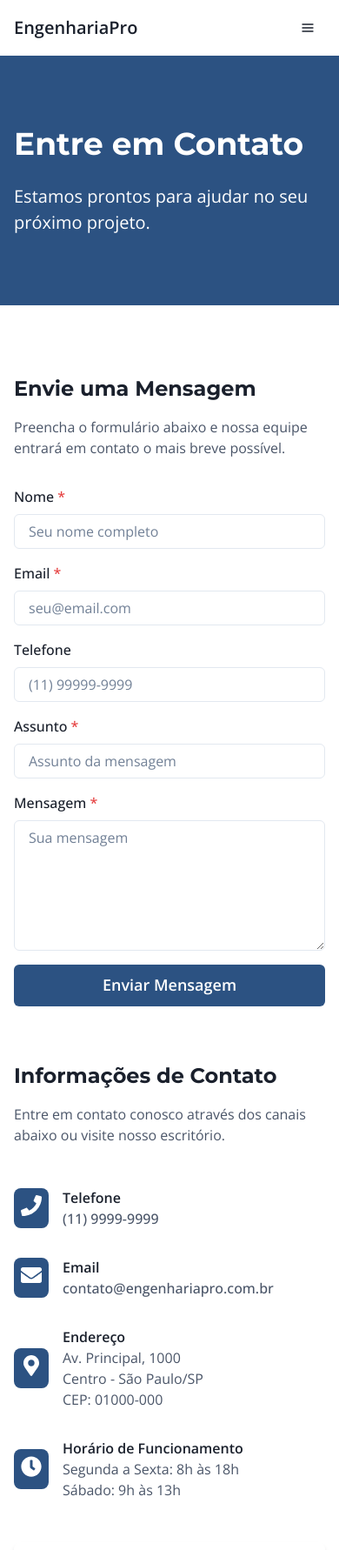
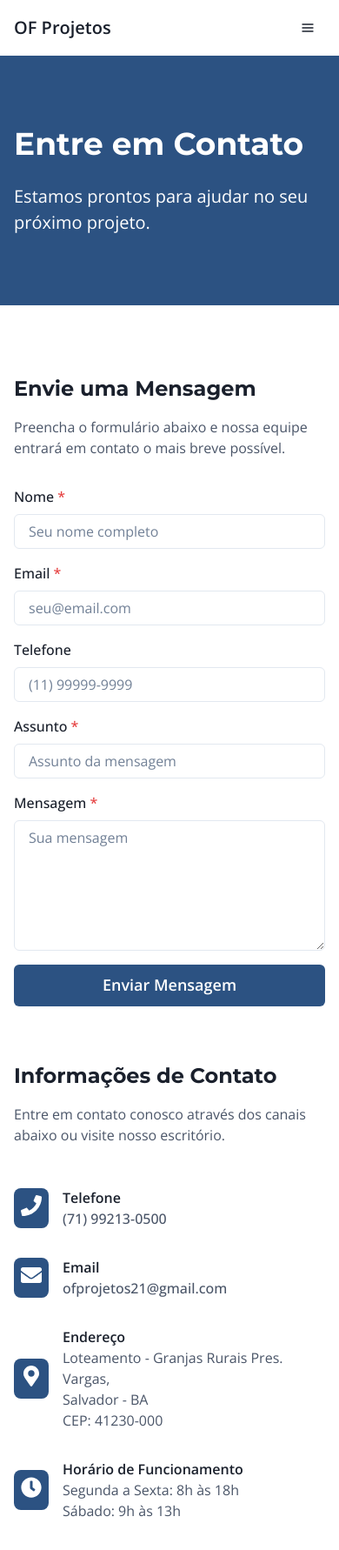
Before and after one commit to OF-Projetos/site, a React (Vite) app: page /contato in a window 390 px wide. Shown: the top 1782 px of the page at 87% size. Built offline with nearby package versions, Linux system fonts and the light colour scheme; grey boxes are pictures that could not be loaded.

Commit message:
Update branding and contact information across the application - Change all instances of "EngenhariaPro" to "OF Projetos" in header, footer, about, and contact pages - Update contact details including phone number, email, and address in the footer and contact page.

```diff
--- a/index.html
+++ b/index.html
@@ -6,10 +6,10 @@
   <link rel="icon" type="image/svg+xml" href="/vite.svg" />
   <meta name="viewport" content="width=device-width, initial-scale=1.0" />
   <meta name="description"
-    content="EngenhariaPro - Soluções completas em engenharia civil para todos os tipos de projetos. Projetos estruturais, consultoria, gestão de obras e muito mais." />
+    content="OF Projetos - Soluções completas em engenharia civil para todos os tipos de projetos. Projetos estruturais, consultoria, gestão de obras e muito mais." />
   <meta name="keywords"
     content="engenharia civil, projetos estruturais, consultoria, gestão de obras, construção civil" />
-  <title>EngenhariaPro - Excelência em Engenharia Civil</title>
+  <title>OF Projetos - Excelência em Engenharia Civil</title>
   <link
     href="https://fonts.googleapis.com/css2?family=Montserrat:wght@400;500;600;700&family=Open+Sans:wght@400;500;600&display=swap"
     rel="stylesheet">
--- a/src/components/Footer.tsx
+++ b/src/components/Footer.tsx
@@ -1,5 +1,5 @@
 import { Box, Container, Stack, Text, Link, SimpleGrid, useColorModeValue } from '@chakra-ui/react';
-import { FaFacebook, FaTwitter, FaLinkedin, FaInstagram } from 'react-icons/fa';
+import { FaEnvelope, FaWhatsapp, FaLinkedin, FaInstagram } from 'react-icons/fa';
 
 const Footer = () => {
   return (
@@ -27,25 +27,25 @@ const Footer = () => {
 
           <Stack align="flex-start">
             <Text fontWeight="bold" fontSize="lg" mb={2}>Contato</Text>
-            <Text>Telefone: (11) 1234-5678</Text>
-            <Text>Email: contato@engenhariapro.com.br</Text>
-            <Text>Endereço: Av. Principal, 1000</Text>
-            <Text>São Paulo - SP</Text>
+            <Text>Telefone: (71) 99213-0500</Text>
+            <Text>Email: ofprojetos21@gmail.com</Text>
+            <Text>Endereço: Loteamento - Granjas Rurais Pres. Vargas, Salvador - BA, 41230-000</Text>
+            <Text>Salvador - BA</Text>
           </Stack>
 
           <Stack align="flex-start">
             <Text fontWeight="bold" fontSize="lg" mb={2}>Redes Sociais</Text>
             <Stack direction="row" spacing={6}>
-              <Link href="#" isExternal>
-                <FaFacebook size="24px" />
+              <Link href="mailto:ofprojetos21@gmail.com" isExternal>
+                <FaEnvelope size="24px" />
               </Link>
-              <Link href="#" isExternal>
-                <FaTwitter size="24px" />
+              <Link href="https://wa.me/5571992130500" isExternal>
+                <FaWhatsapp size="24px" />
               </Link>
-              <Link href="#" isExternal>
+              <Link href="https://www.linkedin.com/company/of-projetos/" isExternal>
                 <FaLinkedin size="24px" />
               </Link>
-              <Link href="#" isExternal>
+              <Link href="https://www.instagram.com/ofprojetos/" isExternal>
                 <FaInstagram size="24px" />
               </Link>
             </Stack>
@@ -54,7 +54,7 @@ const Footer = () => {
 
         <Box borderTopWidth={1} borderStyle="solid" borderColor={useColorModeValue('gray.200', 'gray.700')} pt={8} mt={8}>
           <Text textAlign="center">
-            © {new Date().getFullYear()} EngenhariaPro. Todos os direitos reservados.
+            © {new Date().getFullYear()} OF Projetos. Todos os direitos reservados.
           </Text>
         </Box>
       </Container>
--- a/src/components/Header.tsx
+++ b/src/components/Header.tsx
@@ -25,7 +25,7 @@ const Header = () => {
     <Box bg="white" px={4} boxShadow="sm">
       <Flex h={16} alignItems="center" justifyContent="space-between">
         <ChakraLink as={Link} to="/" fontWeight="bold" fontSize="xl">
-          EngenhariaPro
+          OF Projetos
         </ChakraLink>
 
         <Flex display={{ base: 'none', md: 'flex' }} alignItems="center">
--- a/src/pages/About.tsx
+++ b/src/pages/About.tsx
@@ -52,7 +52,7 @@ const About = () => {
             <Stack spacing={4}>
               <Heading>Nossa História</Heading>
               <Text color="gray.600" fontSize="lg">
-                Fundada em 2008, a EngenhariaPro nasceu com o objetivo de oferecer soluções inovadoras
+                Fundada em 2008, a OF Projetos nasceu com o objetivo de oferecer soluções inovadoras
                 e sustentáveis em engenharia civil. Ao longo dos anos, construímos uma reputação sólida
                 baseada na excelência técnica, comprometimento com prazos e satisfação dos clientes.
               </Text>
--- a/src/pages/Contact.tsx
+++ b/src/pages/Contact.tsx
@@ -191,8 +191,8 @@ const Contact = () => {
                   icon={FaPhone}
                   title="Telefone"
                   content={
-                    <Link href="tel:+551199999999" color="gray.600">
-                      (11) 9999-9999
+                    <Link href="tel:+5571992130500" color="gray.600">
+                      (71) 99213-0500
                     </Link>
                   }
                 />
@@ -201,8 +201,8 @@ const Contact = () => {
                   icon={FaEnvelope}
                   title="Email"
                   content={
-                    <Link href="mailto:contato@engenhariapro.com.br" color="gray.600">
-                      contato@engenhariapro.com.br
+                    <Link href="mailto:ofprojetos21@gmail.com" color="gray.600">
+                      ofprojetos21@gmail.com
                     </Link>
                   }
                 />
@@ -212,9 +212,9 @@ const Contact = () => {
                   title="Endereço"
                   content={
                     <Stack spacing={0}>
-                      <Text color="gray.600">Av. Principal, 1000</Text>
-                      <Text color="gray.600">Centro - São Paulo/SP</Text>
-                      <Text color="gray.600">CEP: 01000-000</Text>
+                      <Text color="gray.600">Loteamento - Granjas Rurais Pres. Vargas,</Text>
+                      <Text color="gray.600">Salvador - BA</Text>
+                      <Text color="gray.600">CEP: 41230-000</Text>
                     </Stack>
                   }
                 />
@@ -239,7 +239,7 @@ const Contact = () => {
                 height="300px"
               >
                 <iframe
-                  src="https://www.google.com/maps/embed?pb=!1m18!1m12!1m3!1d3657.1440489534994!2d-46.65429388502164!3d-23.564611284681765!2m3!1f0!2f0!3f0!3m2!1i1024!2i768!4f13.1!3m3!1m2!1s0x94ce59c8da0aa315%3A0x63b9f0e6074baa47!2sAv.%20Paulista%2C%20S%C3%A3o%20Paulo%20-%20SP!5e0!3m2!1spt-BR!2sbr!4v1647887829824!5m2!1spt-BR!2sbr"
+                  src="https://www.google.com/maps/embed?pb=!1m18!1m12!1m3!1d3888.768497836515!2d-38.46314562500977!3d-12.922595358825578!2m3!1f0!2f0!3f0!3m2!1i1024!2i768!4f13.1!3m3!1m2!1s0x7161b3b8b1f9175%3A0x72d34052cd546711!2sOF%20Projetos!5e0!3m2!1sen!2sbr!4v1758075535502!5m2!1sen!2sbr"
                   width="100%"
                   height="100%"
                   style={{ border: 0 }}
```
